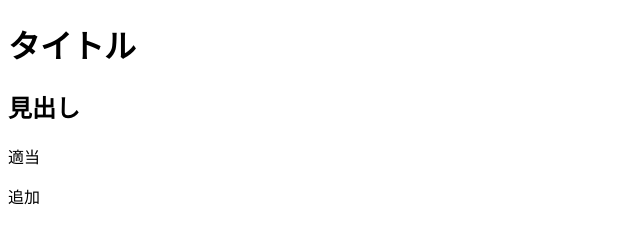
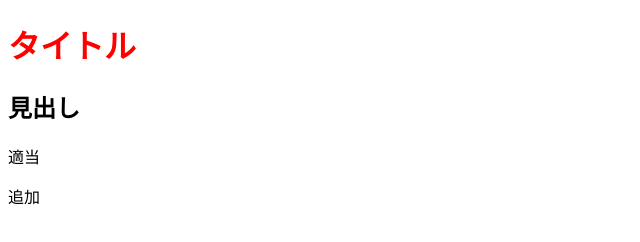
Before and after one commit to helloworld753315/pra_0520, a plain HTML site: page index.html in a window 1280 px wide. Shown: the whole page, without its empty margins (0-640 px from the left). Drawn offline with Linux system fonts and the light colour scheme.

Commit message:
fixed bug

```diff
--- a/index.html
+++ b/index.html
@@ -6,7 +6,7 @@
   <title>Document</title>
 </head>
 <body>
-  <h1>タイトル</h1>
+  <h1 style="color:red;">タイトル</h1>
   <h2>見出し</h2>
   <p>適当</p>
   <p>追加</p>
```
